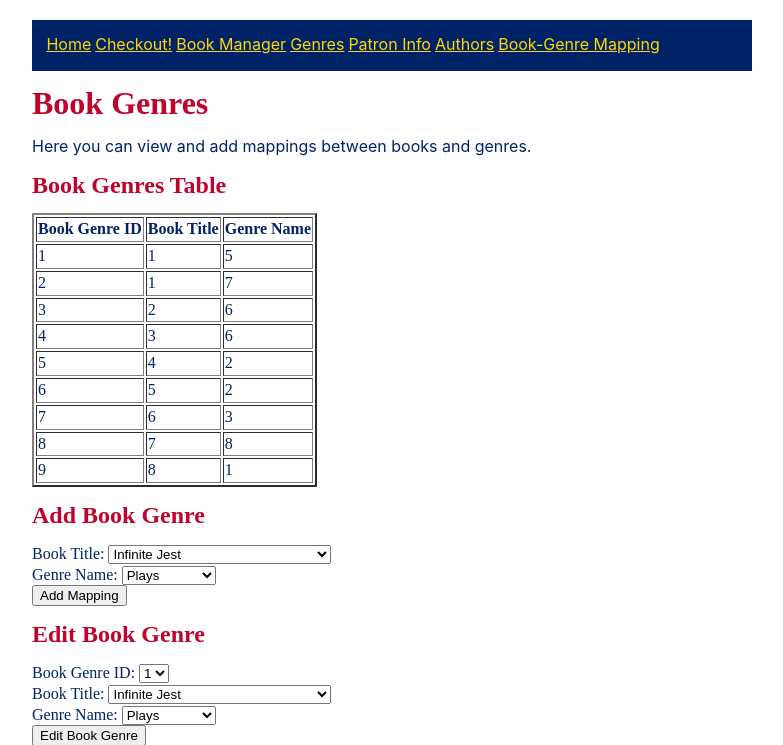
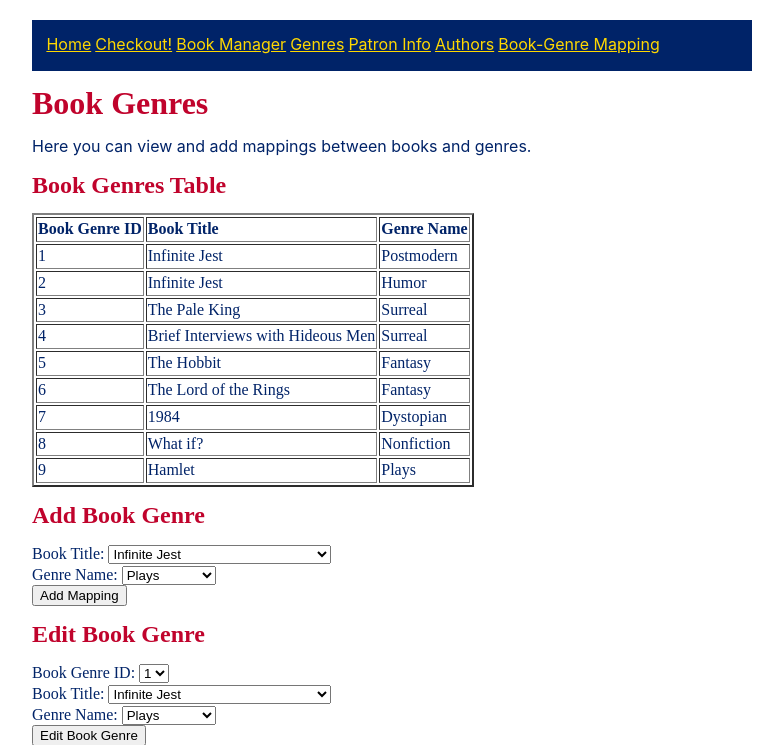
Before and after one commit to TLop503/cs340_term_project, a Flask app: page /book_genre in a window 1280 px wide. Shown: the top 745 px of the page, without its empty margins (248-1031 px from the left). Run offline with Flask 3, Linux system fonts and the light colour scheme; some libraries are stand-ins or nearby versions.

Commit message:
added readable FK examples

```diff
--- a/templates/book_genre.html
+++ b/templates/book_genre.html
@@ -21,47 +21,47 @@
             <tbody>
                 <tr>
                     <td>1</td>
-                    <td>1</td>
-                    <td>5</td>
+                    <td>Infinite Jest</td>
+                    <td>Postmodern</td>
                 </tr>
                 <tr>
                     <td>2</td>
-                    <td>1</td>
-                    <td>7</td>
+                    <td>Infinite Jest</td>
+                    <td>Humor</td>
                 </tr>
                 <tr>
                     <td>3</td>
-                    <td>2</td>
-                    <td>6</td>
+                    <td>The Pale King</td>
+                    <td>Surreal</td>
                 </tr>
                     <td>4</td>
-                    <td>3</td>
-                    <td>6</td>
+                    <td>Brief Interviews with Hideous Men</td>
+                    <td>Surreal</td>
                 </tr>
                 <tr>
                     <td>5</td>
-                    <td>4</td>
-                    <td>2</td>
+                    <td>The Hobbit</td>
+                    <td>Fantasy</td>
                 </tr>
                 <tr>
                     <td>6</td>
-                    <td>5</td>
-                    <td>2</td>
+                    <td>The Lord of the Rings</td>
+                    <td>Fantasy</td>
                 </tr>
                 <tr>
                     <td>7</td>
-                    <td>6</td>
-                    <td>3</td>
+                    <td>1984</td>
+                    <td>Dystopian</td>
                 </tr>
                 <tr>
                     <td>8</td>
-                    <td>7</td>
-                    <td>8</td>
+                    <td>What if?</td>
+                    <td>Nonfiction</td>
                 </tr>
                 <tr>
                     <td>9</td>
-                    <td>8</td>
-                    <td>1</td>
+                    <td>Hamlet</td>
+                    <td>Plays</td>
                 </tr>
             </tbody>
             <!-- Rows for book-genre mappings will go here -->
```
Also changed, not shown: templates/books.html (+8 -8 lines), templates/checkout.html (+16 -16 lines).
